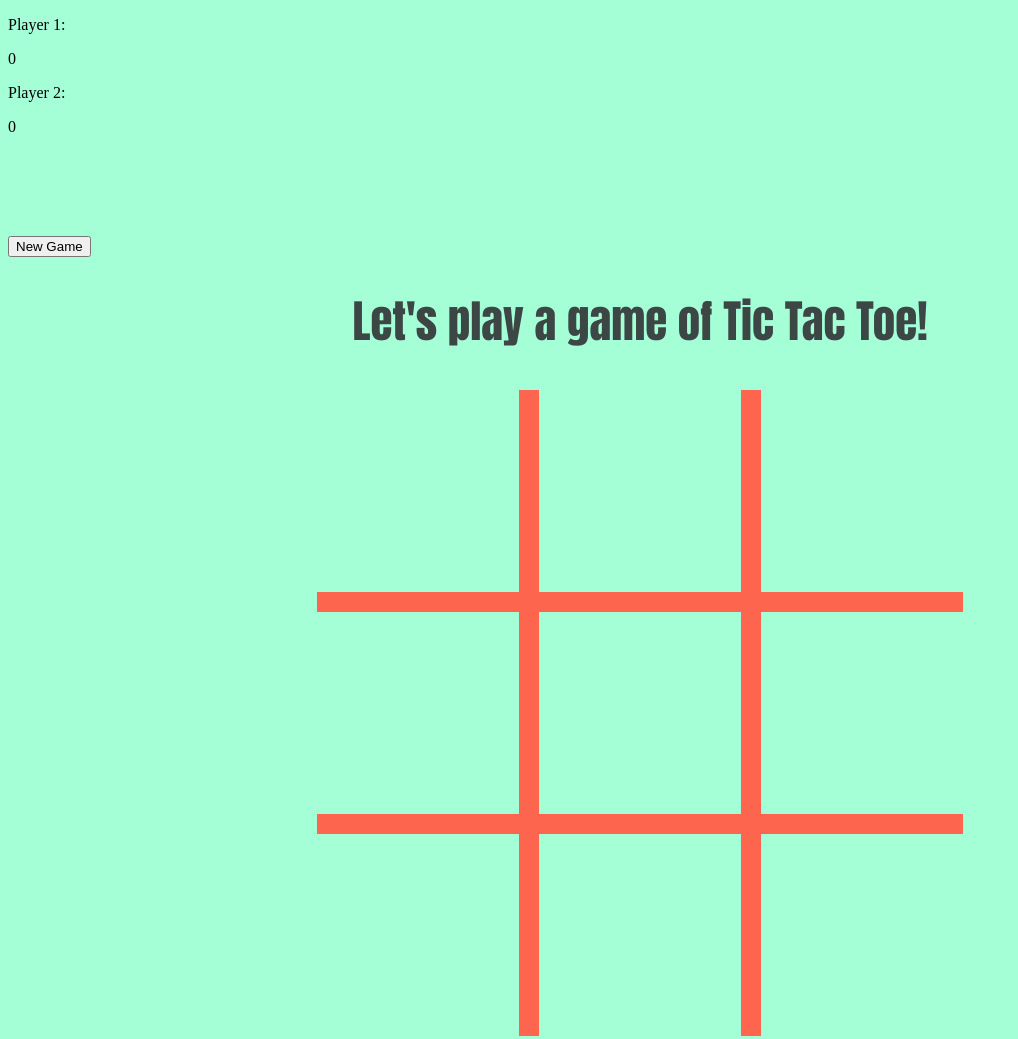
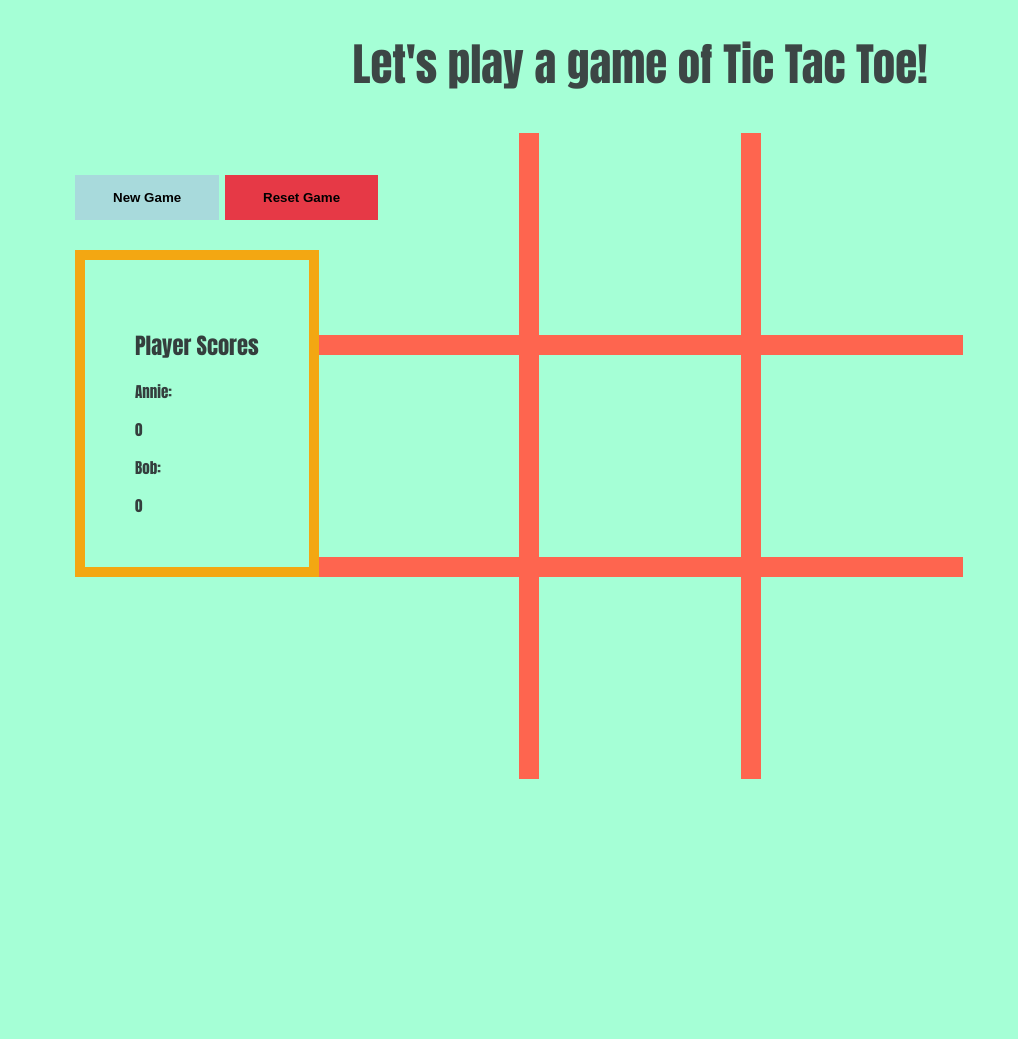
Before and after one commit to anniekao/Projects, a plain HTML site: page JavaScript/tic-tac-toe/index.html in a window 1280 px wide. Shown: the whole page, without its empty margins (0-1018 px from the left). After the commit the page ends 800 px from the top, so only its background shows below. Drawn offline with Linux system fonts and the light colour scheme.

Commit message:
Updated CSS, added buttons

```diff
--- a/JavaScript/tic-tac-toe/index.html
+++ b/JavaScript/tic-tac-toe/index.html
@@ -9,17 +9,15 @@
 </head>
 <body>
     <div id="scores">
+        <h2>Player Scores</h2>
         <p id = "player1_name">Player 1:</p>
         <div id="player1_score">0</div>
 
         <p id = "player2_name">Player 2:</p>
         <div id="player2_score">0</div>
-
-        <div id="winner"></div>
     </div>
-    <div id="new-game-btn">
-        <input type="button" id="new-game-btn" value="New Game">
-    </div>
+    <input type="button" id="clear-board-btn" value="New Game">
+    <input type="button" id="reset-btn" value="Reset Game">
     <div id="container">
         <h1>Let's play a game of Tic Tac Toe!</h1>
         <table>
--- a/JavaScript/tic-tac-toe/style.css
+++ b/JavaScript/tic-tac-toe/style.css
@@ -35,14 +35,38 @@ body {
     background-color: #a5ffd6;
 }
 
-#new-game-btn {
-    margin-top: 50px;
+#clear-board-btn {
+    position: absolute;
+    top: 175px;
+    left: 75px;
+    border: none;
+    padding: 15px 38px;
+    background-color: #a8dadc;
+    font-weight: bold;
+}
+
+#reset-btn {
+    position: absolute;
+    top: 175px;
+    left: 225px;
+    border: none;
+    padding: 15px 38px;
+    background-color: #e63946;
+    font-weight: bold;
 }
 
 #container {
     text-align: center;
 }
 
-#score {
-    display: inline-block;
+#scores {
+    position: absolute;
+    top: 250px;
+    left: 75px;
+    border: 10px solid #f3a712;
+    padding: 50px;
+    font-size: 15px;
+    font-family: Impact, Haettenschweiler, 'Arial Narrow Bold', sans-serif;
+    font-weight: bold;
+    color: #343e3d;
 }
```
